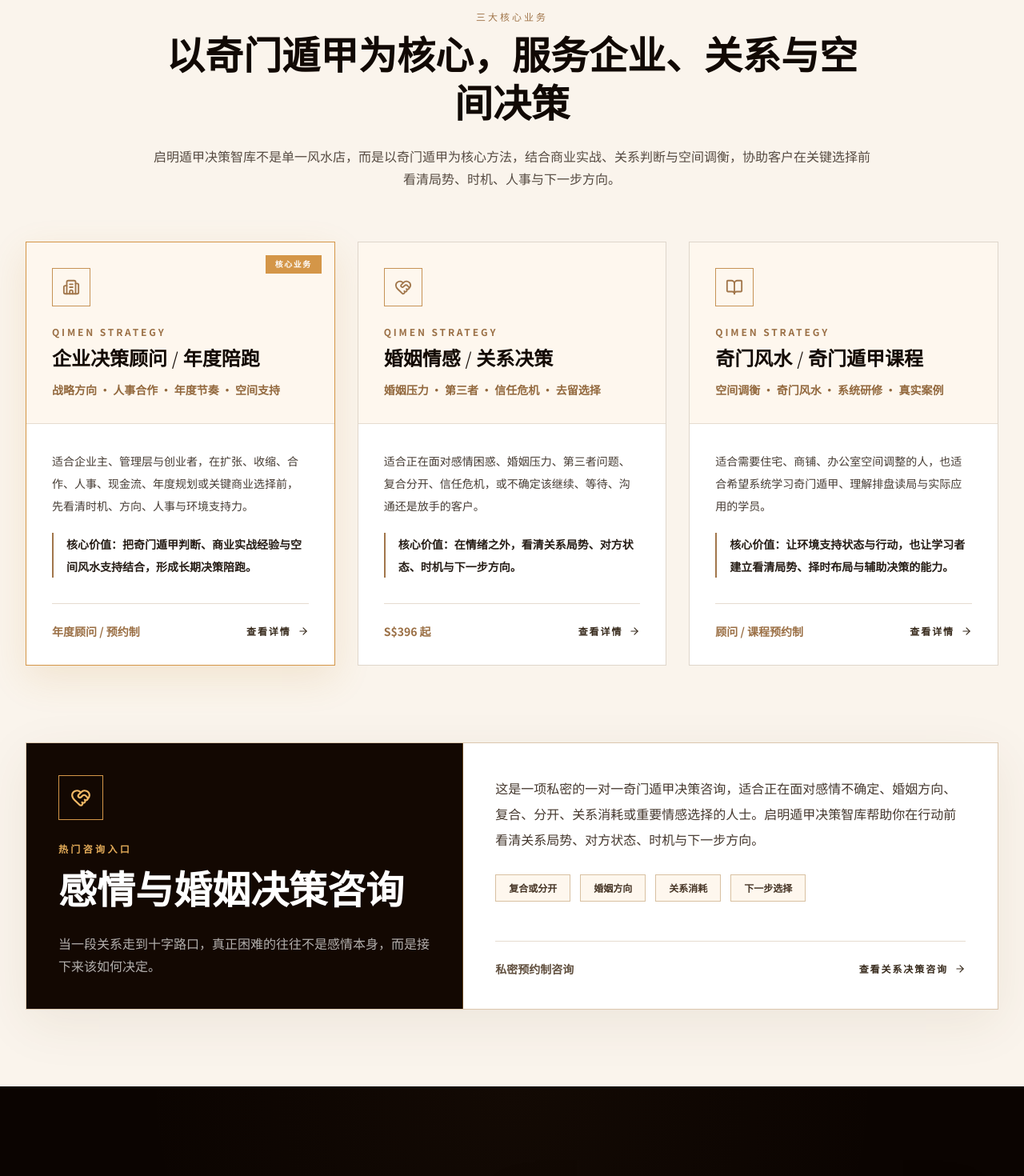
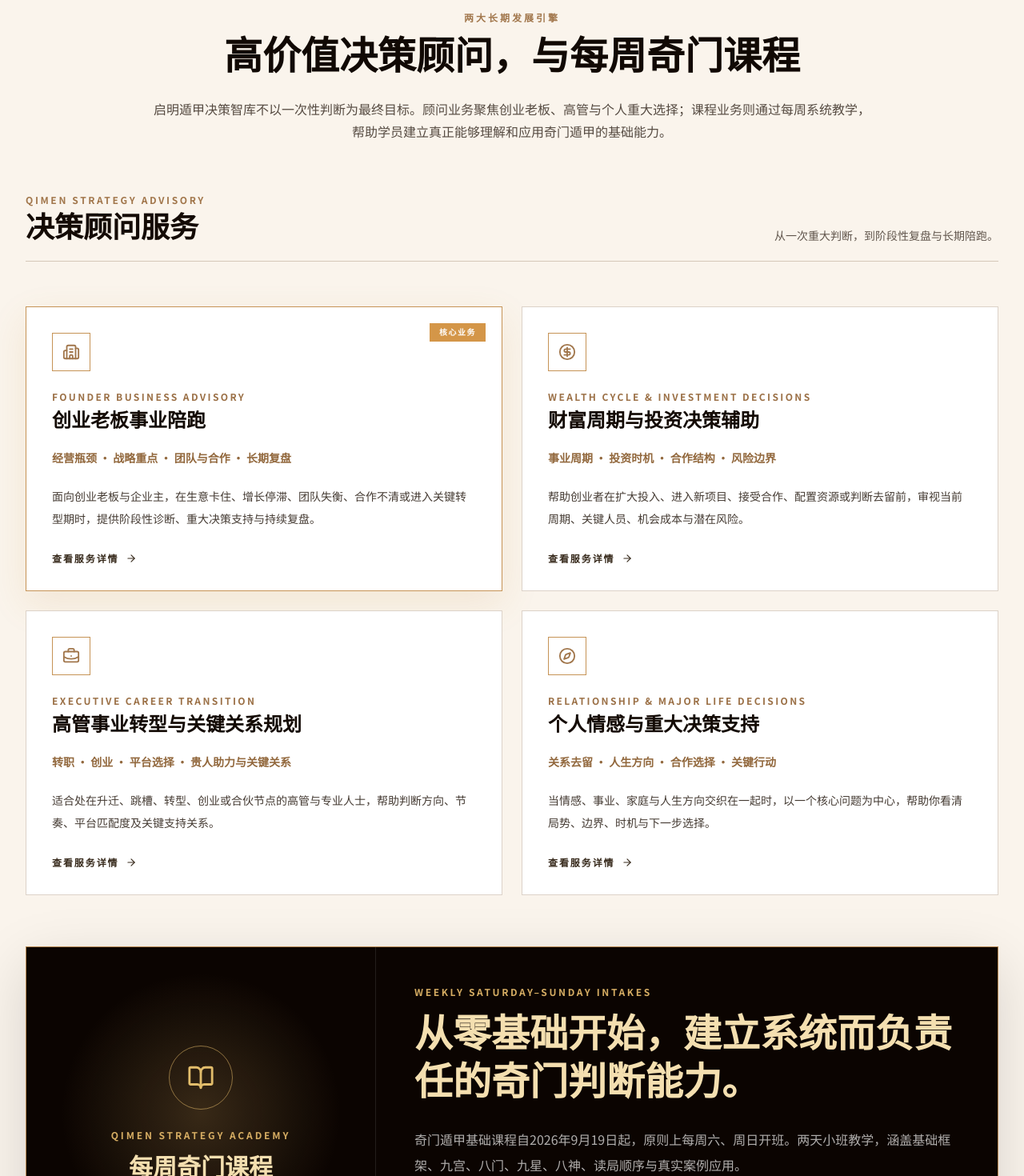
Before and after one commit to BODHIWONG/qmfeng-website, a Next.js app: page / in a window 1280 px wide. Shown: the part 1360-2830 px from the top of the page at 80% size. Built offline with nearby package versions, Linux system fonts and the light colour scheme.

Commit message:
Reframe homepage around four advisory pathways and weekly academy

```diff
--- a/components/service-cards.tsx
+++ b/components/service-cards.tsx
@@ -2,81 +2,78 @@
 
 import { motion } from "framer-motion";
 import Link from "next/link";
+import {
+  ArrowRight,
+  BookOpen,
+  BriefcaseBusiness,
+  Building2,
+  CircleDollarSign,
+  Compass,
+  type LucideIcon,
+} from "lucide-react";
 import { useLanguage } from "@/contexts/language-context";
-import { ArrowRight, BookOpen, Building2, HeartHandshake, type LucideIcon } from "lucide-react";
 
-type ServiceCard = {
-  id: number;
+type AdvisoryPathway = {
   icon: LucideIcon;
   titleZh: string;
   titleEn: string;
-  visualSubZh: string;
-  visualSubEn: string;
-  painZh: string;
-  painEn: string;
-  audienceZh: string;
-  audienceEn: string;
-  feeZh: string;
-  feeEn: string;
+  focusZh: string;
+  focusEn: string;
+  bodyZh: string;
+  bodyEn: string;
   href: string;
-  recommended?: boolean;
+  featured?: boolean;
 };
 
-const services: ServiceCard[] = [
+const advisoryPathways: AdvisoryPathway[] = [
   {
-    id: 1,
     icon: Building2,
-    titleZh: "企业决策顾问 / 年度陪跑",
-    titleEn: "Enterprise Decision Advisory",
-    visualSubZh: "战略方向 · 人事合作 · 年度节奏 · 空间支持",
-    visualSubEn: "Strategy · People · Annual Rhythm · Space Support",
-    painZh:
-      "适合企业主、管理层与创业者，在扩张、收缩、合作、人事、现金流、年度规划或关键商业选择前，先看清时机、方向、人事与环境支持力。",
-    painEn:
-      "For business owners, leaders and entrepreneurs before expansion, contraction, partnership, people decisions, cash-flow planning, annual direction or important commercial choices.",
-    audienceZh: "核心价值：把奇门遁甲判断、商业实战经验与空间风水支持结合，形成长期决策陪跑。",
-    audienceEn:
-      "Core value: combine Qi Men Dun Jia insight, practical business experience and Feng Shui support into long-term decision advisory.",
-    feeZh: "年度顾问 / 预约制",
-    feeEn: "Annual Advisory / By Appointment",
+    titleZh: "创业老板事业陪跑",
+    titleEn: "Founder Business Advisory",
+    focusZh: "经营瓶颈 · 战略重点 · 团队与合作 · 长期复盘",
+    focusEn: "Business Bottlenecks · Priorities · People · Retainer Support",
+    bodyZh:
+      "面向创业老板与企业主，在生意卡住、增长停滞、团队失衡、合作不清或进入关键转型期时，提供阶段性诊断、重大决策支持与持续复盘。",
+    bodyEn:
+      "For founders and business owners navigating stalled growth, operational pressure, people issues, partnership uncertainty or a critical transition stage.",
     href: "/enterprise-strategic-advisory",
-    recommended: true,
+    featured: true,
   },
   {
-    id: 2,
-    icon: HeartHandshake,
-    titleZh: "婚姻情感 / 关系决策",
-    titleEn: "Relationship Decision Advisory",
-    visualSubZh: "婚姻压力 · 第三者 · 信任危机 · 去留选择",
-    visualSubEn: "Marriage Stress · Affair Concerns · Trust Issues · Stay or Leave",
-    painZh:
-      "适合正在面对感情困惑、婚姻压力、第三者问题、复合分开、信任危机，或不确定该继续、等待、沟通还是放手的客户。",
-    painEn:
-      "For clients facing relationship confusion, marriage stress, affair concerns, reconciliation, separation, trust issues or the question of whether to stay, wait, communicate or let go.",
-    audienceZh: "核心价值：在情绪之外，看清关系局势、对方状态、时机与下一步方向。",
-    audienceEn:
-      "Core value: look beyond emotion and understand the relationship dynamics, the other person’s position, timing and next direction.",
-    feeZh: "S$396 起",
-    feeEn: "From S$396",
-    href: "/relationship-clarity-reading-singapore",
+    icon: CircleDollarSign,
+    titleZh: "财富周期与投资决策辅助",
+    titleEn: "Wealth Cycle & Investment Decisions",
+    focusZh: "事业周期 · 投资时机 · 合作结构 · 风险边界",
+    focusEn: "Business Cycle · Investment Timing · Structure · Risk Boundaries",
+    bodyZh:
+      "帮助创业者在扩大投入、进入新项目、接受合作、配置资源或判断去留前，审视当前周期、关键人员、机会成本与潜在风险。",
+    bodyEn:
+      "For entrepreneurs reviewing capital commitment, new projects, partnerships, resource allocation and investment-related timing before action.",
+    href: "/founder-wealth-investment-advisory",
   },
   {
-    id: 3,
-    icon: BookOpen,
-    titleZh: "奇门风水 / 奇门遁甲课程",
-    titleEn: "Qi Men Feng Shui & Course",
-    visualSubZh: "空间调衡 · 奇门风水 · 系统研修 · 真实案例",
-    visualSubEn: "Space Alignment · Qi Men Feng Shui · Training · Real Cases",
-    painZh:
-      "适合需要住宅、商铺、办公室空间调整的人，也适合希望系统学习奇门遁甲、理解排盘读局与实际应用的学员。",
-    painEn:
-      "For clients needing residential, retail or office space alignment, and for learners who want structured Qi Men Dun Jia training with chart reading and real case application.",
-    audienceZh: "核心价值：让环境支持状态与行动，也让学习者建立看清局势、择时布局与辅助决策的能力。",
-    audienceEn:
-      "Core value: make the environment support state and action, while helping learners build the ability to read situations, timing and decision patterns.",
-    feeZh: "顾问 / 课程预约制",
-    feeEn: "Advisory / Course by Appointment",
-    href: "/singapore-qi-men-dun-jia-consultant",
+    icon: BriefcaseBusiness,
+    titleZh: "高管事业转型与关键关系规划",
+    titleEn: "Executive Career Transition",
+    focusZh: "转职 · 创业 · 平台选择 · 贵人助力与关键关系",
+    focusEn: "Career Move · Entrepreneurship · Platform Choice · Strategic Network",
+    bodyZh:
+      "适合处在升迁、跳槽、转型、创业或合伙节点的高管与专业人士，帮助判断方向、节奏、平台匹配度及关键支持关系。",
+    bodyEn:
+      "For senior executives and professionals considering promotion, job change, entrepreneurship, partnership or a major career redirection.",
+    href: "/executive-career-transition-advisory",
+  },
+  {
+    icon: Compass,
+    titleZh: "个人情感与重大决策支持",
+    titleEn: "Relationship & Major Life Decisions",
+    focusZh: "关系去留 · 人生方向 · 合作选择 · 关键行动",
+    focusEn: "Relationship Direction · Life Choices · Partnership · Major Action",
+    bodyZh:
+      "当情感、事业、家庭与人生方向交织在一起时，以一个核心问题为中心，帮助你看清局势、边界、时机与下一步选择。",
+    bodyEn:
+      "A focused decision review when relationship, career, family and major life choices become difficult to separate or judge clearly.",
+    href: "/decision",
   },
 ];
 
@@ -92,94 +89,126 @@ export default function ServiceCards() {
           viewport={{ once: true }}
           className="mx-auto mb-12 max-w-4xl text-center md:mb-16"
         >
-          <p
-            className="mb-3 text-xs uppercase tracking-[0.25em]"
-            style={{ fontFamily: "var(--font-lato), sans-serif", color: "oklch(0.60 0.08 65)" }}
-          >
-            {t("三大核心业务", "Three Core Advisory Pillars")}
+          <p className="mb-3 text-xs font-bold uppercase tracking-[0.25em] text-[oklch(0.60_0.08_65)]">
+            {t("两大长期发展引擎", "Two Long-Term Growth Engines")}
           </p>
-
           <h2
             className="mb-5 text-3xl font-bold leading-tight md:text-5xl"
             style={{ fontFamily: "var(--font-cormorant), var(--font-noto-serif), serif", color: "oklch(0.15 0.02 60)" }}
           >
-            {t("以奇门遁甲为核心，服务企业、关系与空间决策", "Qi Men Dun Jia-Based Advisory for Business, Relationships and Space")}
+            {t(
+              "高价值决策顾问，与每周奇门课程",
+              "High-Value Strategic Advisory and Weekly Qi Men Courses"
+            )}
           </h2>
-
-          <p
-            className="text-sm leading-7 md:text-base"
-            style={{ fontFamily: "var(--font-lato), var(--font-noto-sans), sans-serif", color: "oklch(0.42 0.02 60)" }}
-          >
+          <p className="text-sm leading-7 text-[oklch(0.42_0.02_60)] md:text-base">
             {t(
-              "启明遁甲决策智库不是单一风水店，而是以奇门遁甲为核心方法，结合商业实战、关系判断与空间调衡，协助客户在关键选择前看清局势、时机、人事与下一步方向。",
-              "Qimen Strategy is not a single-service Feng Shui shop. It uses Qi Men Dun Jia as the core method, combined with business experience, relationship judgment and space alignment, to help clients see timing, people dynamics and next steps before important decisions."
+              "启明遁甲决策智库不以一次性判断为最终目标。顾问业务聚焦创业老板、高管与个人重大选择；课程业务则通过每周系统教学，帮助学员建立真正能够理解和应用奇门遁甲的基础能力。",
+              "Qimen Strategy is built around two clear pathways: long-term decision support for founders, executives and individuals, and structured weekly courses for learners who want to understand and apply Qi Men Dun Jia responsibly."
             )}
           </p>
         </motion.div>
 
-        <div className="grid grid-cols-1 gap-6 md:grid-cols-3 xl:gap-7">
-          {services.map((service, i) => {
+        <div className="mb-14 flex items-end justify-between gap-6 border-b border-[oklch(0.84_0.025_70)] pb-5">
+          <div>
+            <p className="text-xs font-bold uppercase tracking-[0.22em] text-[oklch(0.60_0.08_65)]">
+              Qimen Strategy Advisory
+            </p>
+            <h3 className="mt-2 text-2xl font-bold text-[oklch(0.16_0.02_60)] md:text-4xl">
+              {t("决策顾问服务", "Strategic Advisory Pathways")}
+            </h3>
+          </div>
+          <p className="hidden max-w-md text-right text-sm leading-6 text-[oklch(0.46_0.02_60)] md:block">
+            {t("从一次重大判断，到阶段性复盘与长期陪跑。", "From one critical decision to ongoing review and retainer support.")}
+          </p>
+        </div>
+
+        <div className="grid gap-6 md:grid-cols-2">
+          {advisoryPathways.map((service, index) => {
             const Icon = service.icon;
             return (
-              <motion.div
-                key={service.id}
-                initial={{ opacity: 0, y: 30 }}
+              <motion.article
+                key={service.href}
+                initial={{ opacity: 0, y: 28 }}
                 whileInView={{ opacity: 1, y: 0 }}
                 viewport={{ once: true }}
-                transition={{ duration: 0.5, delay: i * 0.08 }}
-                className={`relative flex flex-col overflow-hidden border bg-white transition-all duration-300 hover:-translate-y-1 hover:shadow-[0_18px_50px_rgba(0,0,0,0.08)] ${
-                  service.recommended
-                    ? "border-[oklch(0.72_0.12_70)] shadow-[0_16px_44px_rgba(190,134,40,0.14)]"
-                    : "border-[oklch(0.88_0.018_70)] hover:border-[oklch(0.60_0.08_65)]"
+                transition={{ duration: 0.5, delay: index * 0.07 }}
+                className={`relative flex h-full flex-col border bg-white p-7 transition-all duration-300 hover:-translate-y-1 hover:shadow-[0_18px_50px_rgba(0,0,0,0.08)] md:p-8 ${
+                  service.featured
+                    ? "border-[oklch(0.70_0.10_70)] shadow-[0_16px_44px_rgba(190,134,40,0.12)]"
+                    : "border-[oklch(0.87_0.018_70)] hover:border-[oklch(0.60_0.08_65)]"
                 }`}
               >
-                {service.recommended && (
-                  <div className="absolute right-4 top-4 bg-[oklch(0.72_0.12_70)] px-3 py-1 text-[0.62rem] font-bold uppercase tracking-[0.16em] text-white">
-                    {t("核心业务", "Core")}
+                {service.featured && (
+                  <div className="absolute right-5 top-5 bg-[oklch(0.72_0.12_70)] px-3 py-1 text-[0.62rem] font-bold uppercase tracking-[0.16em] text-white">
+                    {t("核心业务", "Core Advisory")}
                   </div>
                 )}
-
-                <div className="border-b border-[oklch(0.90_0.02_75)] bg-[oklch(0.98_0.015_78)] p-8">
-                  <div className="mb-6 flex h-12 w-12 items-center justify-center border border-[oklch(0.70_0.10_70)] text-[oklch(0.60_0.08_65)]">
-                    <Icon size={22} />
-                  </div>
-                  <p className="mb-3 text-xs font-bold uppercase tracking-[0.24em] text-[oklch(0.58_0.08_65)]">
-                    Qimen Strategy
-                  </p>
-                  <h3 className="text-2xl font-bold leading-tight text-[oklch(0.16_0.02_60)]">
-                    {t(service.titleZh, service.titleEn)}
-                  </h3>
-                  <p className="mt-3 text-sm font-semibold text-[oklch(0.55_0.08_65)]">
-                    {t(service.visualSubZh, service.visualSubEn)}
-                  </p>
+                <div className="flex h-12 w-12 items-center justify-center border border-[oklch(0.70_0.10_70)] text-[oklch(0.60_0.08_65)]">
+                  <Icon size={22} />
                 </div>
-
-                <div className="flex flex-1 flex-col p-8">
-                  <p className="text-sm leading-7 text-[oklch(0.36_0.02_60)]">
-                    {t(service.painZh, service.painEn)}
-                  </p>
-
-                  <p className="mt-5 border-l-2 border-[oklch(0.60_0.08_65)] pl-4 text-sm font-semibold leading-7 text-[oklch(0.24_0.02_60)]">
-                    {t(service.audienceZh, service.audienceEn)}
-                  </p>
-
-                  <div className="mt-8 flex items-center justify-between border-t border-[oklch(0.90_0.02_75)] pt-6">
-                    <p className="text-sm font-bold text-[oklch(0.58_0.08_65)]">
-                      {t(service.feeZh, service.feeEn)}
-                    </p>
-                    <Link
-                      href={service.href}
-                      className="inline-flex items-center gap-2 text-xs font-bold uppercase tracking-[0.16em] text-[oklch(0.30_0.03_70)] transition-colors hover:text-[oklch(0.60_0.08_65)]"
-                    >
-                      {t("查看详情", "Details")}
-                      <ArrowRight size={14} />
-                    </Link>
-                  </div>
-                </div>
-              </motion.div>
+                <p className="mt-6 text-xs font-bold uppercase tracking-[0.2em] text-[oklch(0.58_0.08_65)]">
+                  {service.titleEn}
+                </p>
+                <h3 className="mt-2 pr-12 text-2xl font-bold leading-tight text-[oklch(0.16_0.02_60)]">
+                  {service.titleZh}
+                </h3>
+                <p className="mt-4 text-sm font-semibold leading-7 text-[oklch(0.55_0.08_65)]">
+                  {t(service.focusZh, service.focusEn)}
+                </p>
+                <p className="mt-5 text-sm leading-7 text-[oklch(0.36_0.02_60)]">
+                  {t(service.bodyZh, service.bodyEn)}
+                </p>
+                <Link
+                  href={service.href}
+                  className="mt-auto inline-flex items-center gap-2 pt-7 text-xs font-bold uppercase tracking-[0.16em] text-[oklch(0.30_0.03_70)] transition-colors hover:text-[oklch(0.60_0.08_65)]"
+                >
+                  {t("查看服务详情", "View Advisory")}
+                  <ArrowRight size={14} />
+                </Link>
+              </motion.article>
             );
           })}
         </div>
+
+        <motion.div
+          initial={{ opacity: 0, y: 28 }}
+          whileInView={{ opacity: 1, y: 0 }}
+          viewport={{ once: true }}
+          className="mt-16 overflow-hidden border border-[oklch(0.66_0.09_70)] bg-[oklch(0.12_0.02_60)] text-white shadow-[0_22px_70px_rgba(0,0,0,0.14)]"
+        >
+          <div className="grid md:grid-cols-[0.72fr_1.28fr]">
+            <div className="flex min-h-[280px] items-center justify-center border-b border-white/10 bg-[radial-gradient(circle_at_center,rgba(214,173,99,0.22),transparent_58%)] p-10 md:border-b-0 md:border-r">
+              <div className="text-center">
+                <div className="mx-auto flex h-20 w-20 items-center justify-center rounded-full border border-[#d6ad63]/60 text-[#e2bd6b]">
+                  <BookOpen size={34} />
+                </div>
+                <p className="mt-6 text-xs font-bold uppercase tracking-[0.24em] text-[#d6ad63]">Qimen Strategy Academy</p>
+                <p className="mt-3 text-3xl font-semibold text-[#f4dfb0]">每周奇门课程</p>
+              </div>
+            </div>
+            <div className="p-8 md:p-12">
+              <p className="text-xs font-bold uppercase tracking-[0.22em] text-[#d6ad63]">Weekly Saturday–Sunday Intakes</p>
+              <h3 className="mt-4 text-3xl font-semibold leading-tight text-[#f4dfb0] md:text-5xl">
+                {t("从零基础开始，建立系统而负责任的奇门判断能力。", "Build a clear and responsible Qi Men foundation from the beginning.")}
+              </h3>
+              <p className="mt-6 max-w-3xl text-sm leading-8 text-white/68 md:text-base">
+                {t(
+                  "奇门遁甲基础课程自2026年9月19日起，原则上每周六、周日开班。两天小班教学，涵盖基础框架、九宫、八门、九星、八神、读局顺序与真实案例应用。",
+                  "The two-day Qi Men Dun Jia Foundation Course runs on selected Saturdays and Sundays from 19 September 2026, covering the core framework, Nine Palaces, Eight Doors, Nine Stars, Eight Deities, chart-reading sequence and practical cases."
+                )}
+              </p>
+              <div className="mt-7 flex flex-col gap-4 sm:flex-row">
+                <Link href="/courses" className="inline-flex items-center justify-center bg-[#d6ad63] px-6 py-3.5 text-sm font-bold uppercase tracking-[0.13em] text-black hover:bg-[#f4dfb0]">
+                  {t("查看课程体系", "View Courses")}
+                </Link>
+                <Link href="/course-registration?course=qimen-foundation&batch=2026-09-19" className="inline-flex items-center justify-center border border-[#d6ad63]/70 px-6 py-3.5 text-sm font-bold uppercase tracking-[0.13em] text-[#f4dfb0] hover:bg-[#d6ad63]/10">
+                  {t("选择班次并报名", "Select Batch & Register")}
+                </Link>
+              </div>
+            </div>
+          </div>
+        </motion.div>
       </div>
     </section>
   );
```
